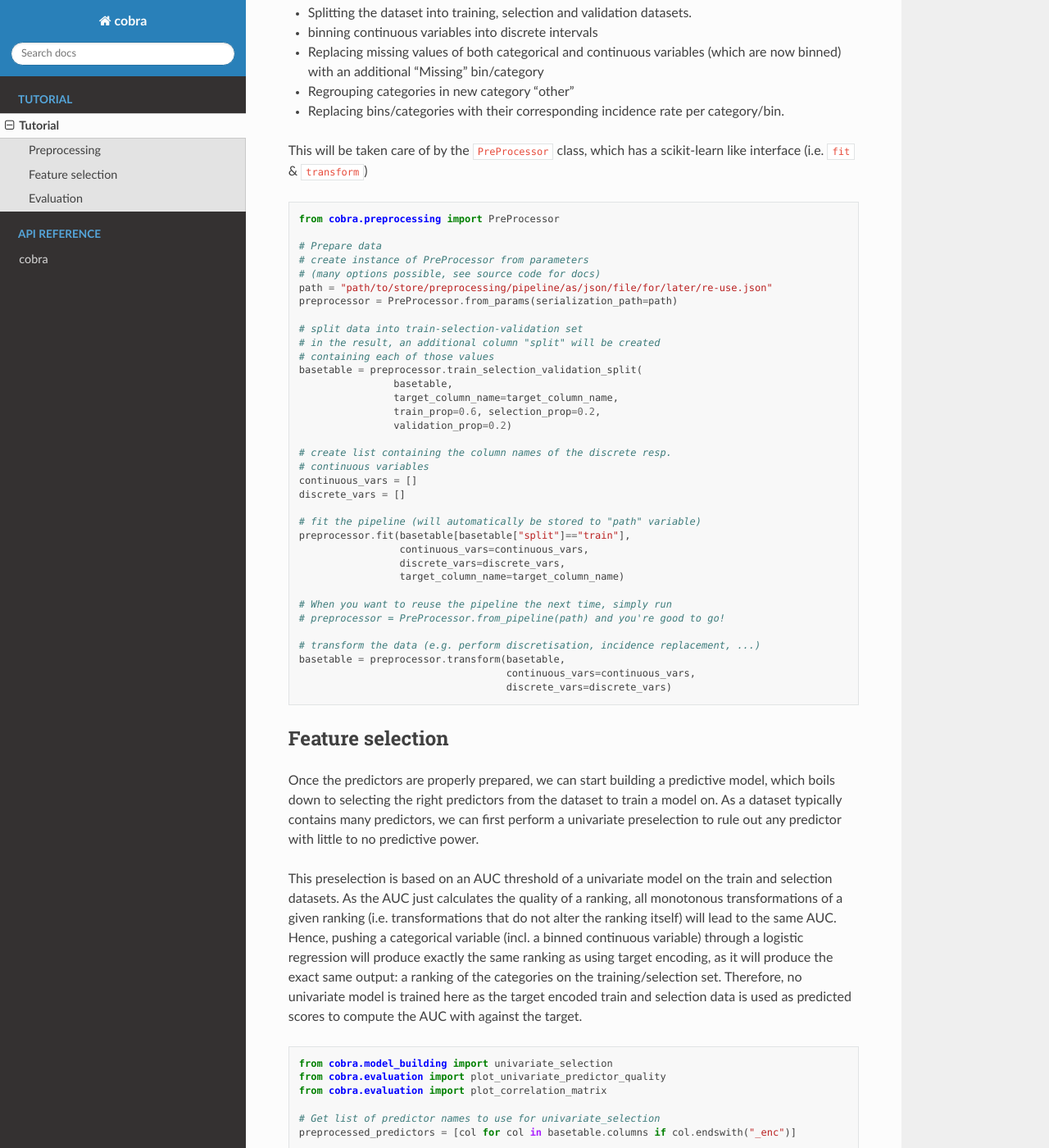
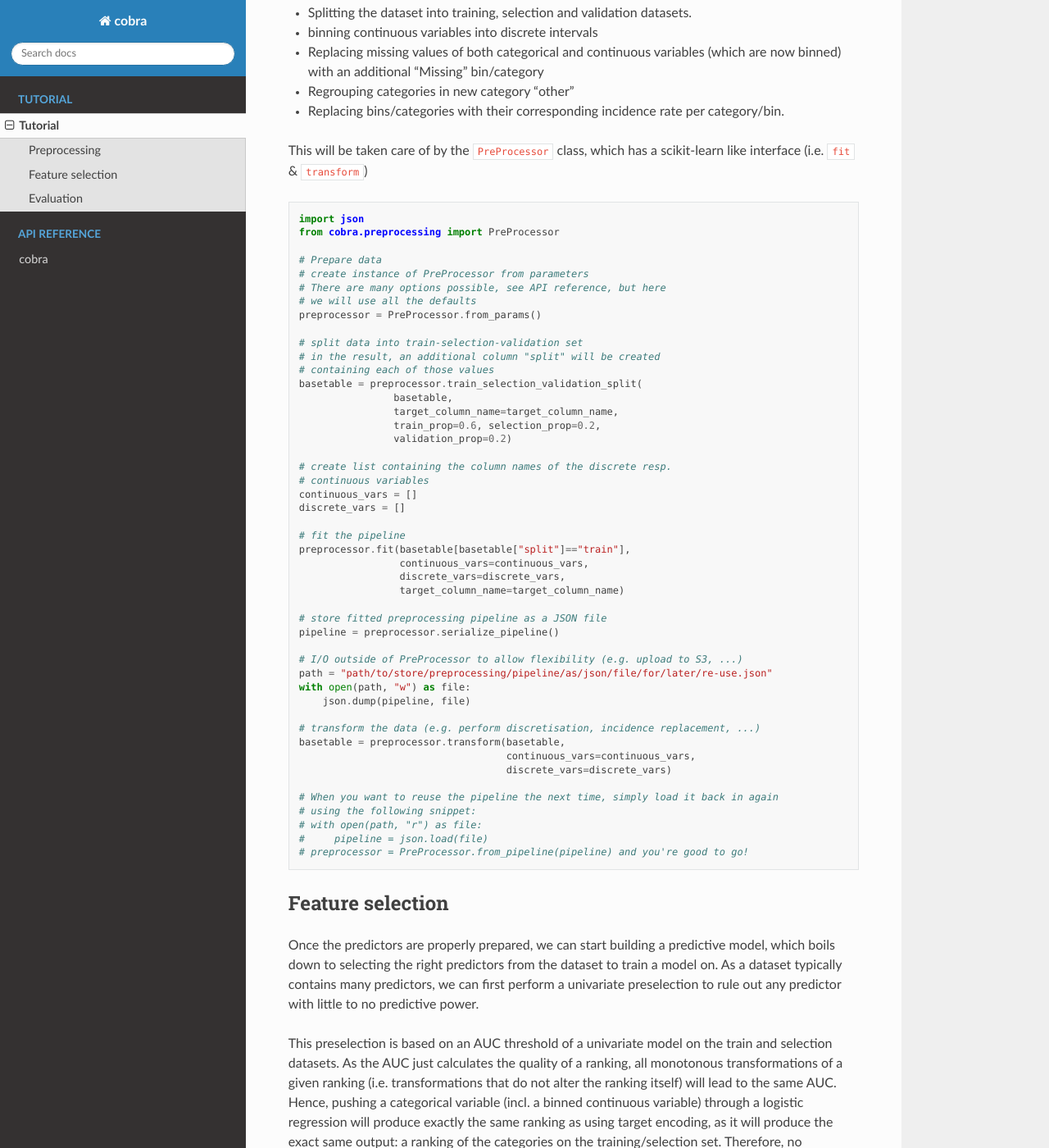
Before and after one commit to PythonPredictions/cobra, a Sphinx documentation site: the page built from docs/source/tutorial.rst, in a window 1280 px wide and 1400 px high, scrolled down 784 px. Shown: the whole window at 82% size. Built offline with Sphinx 7.4.7 and the Read the Docs theme 2.0.0, drawn with Linux system fonts in a browser that asks for light colours; some of the changed text lies outside the part shown.

Commit message:
Update tutorial in docs source

```diff
--- a/docs/source/tutorial.rst
+++ b/docs/source/tutorial.rst
@@ -30,13 +30,14 @@ This will be taken care of by the ``PreProcessor`` class, which has a scikit-lea
 
 .. code-block:: python
 
+    import json
     from cobra.preprocessing import PreProcessor
 
     # Prepare data
     # create instance of PreProcessor from parameters
-    # (many options possible, see source code for docs)
-    path = "path/to/store/preprocessing/pipeline/as/json/file/for/later/re-use.json"
-    preprocessor = PreProcessor.from_params(serialization_path=path)
+    # There are many options possible, see API reference, but here
+    # we will use all the defaults
+    preprocessor = PreProcessor.from_params()
 
     # split data into train-selection-validation set
     # in the result, an additional column "split" will be created
@@ -52,19 +53,30 @@ This will be taken care of by the ``PreProcessor`` class, which has a scikit-lea
     continuous_vars = []
     discrete_vars = []
 
-    # fit the pipeline (will automatically be stored to "path" variable)
+    # fit the pipeline
     preprocessor.fit(basetable[basetable["split"]=="train"],
                      continuous_vars=continuous_vars,
                      discrete_vars=discrete_vars,
                      target_column_name=target_column_name)
 
-    # When you want to reuse the pipeline the next time, simply run
-    # preprocessor = PreProcessor.from_pipeline(path) and you're good to go!
+    # store fitted preprocessing pipeline as a JSON file
+    pipeline = preprocessor.serialize_pipeline()
+
+    # I/O outside of PreProcessor to allow flexibility (e.g. upload to S3, ...)
+    path = "path/to/store/preprocessing/pipeline/as/json/file/for/later/re-use.json"
+    with open(path, "w") as file:
+        json.dump(pipeline, file)
 
     # transform the data (e.g. perform discretisation, incidence replacement, ...)
     basetable = preprocessor.transform(basetable,
                                        continuous_vars=continuous_vars,
                                        discrete_vars=discrete_vars)
+
+    # When you want to reuse the pipeline the next time, simply load it back in again
+    # using the following snippet:
+    # with open(path, "r") as file:
+    #     pipeline = json.load(file)
+    # preprocessor = PreProcessor.from_pipeline(pipeline) and you're good to go!
 
 Feature selection
 -----------------
@@ -150,6 +162,22 @@ Based on the performance curves (AUC per model with a particular number of predi
 
 **Note**: variable importance is based on correlation of the predictor with the *model scores* (and not the true labels!).
 
+Finally, we can again export the model to a dictionary to store it as JSON
+
+.. code-block:: python
+
+    model_dict = model.serialize()
+
+    with open(path, "w") as file:
+        json.dump(model_dict, file)
+
+    # To reload the model again from a JSON file, run the following snippet:
+    # from cobra.model_building import LogisticRegressionModel
+    # with open(path, "r") as file:
+    #     model_dict = json.load(file)
+    # model = LogisticRegressionModel()
+    # model.deserialize(model_dict)
+
 Evaluation
 ----------
 
```
